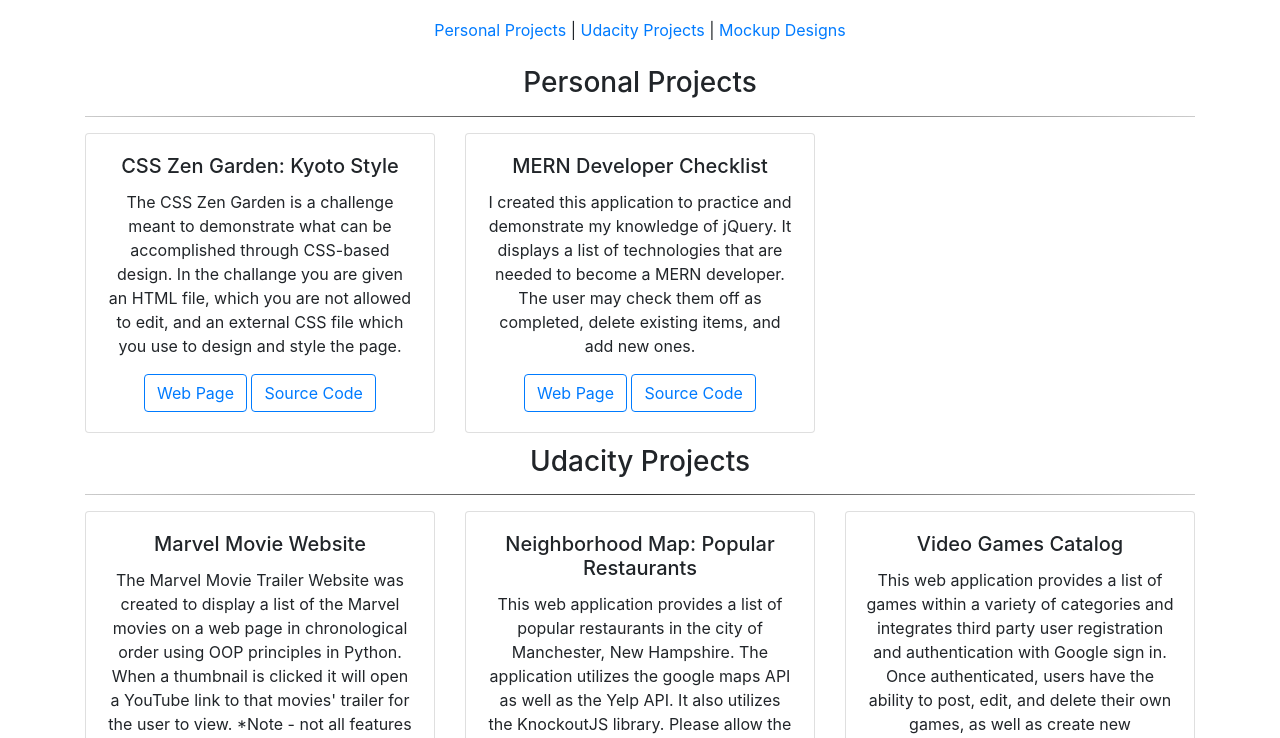
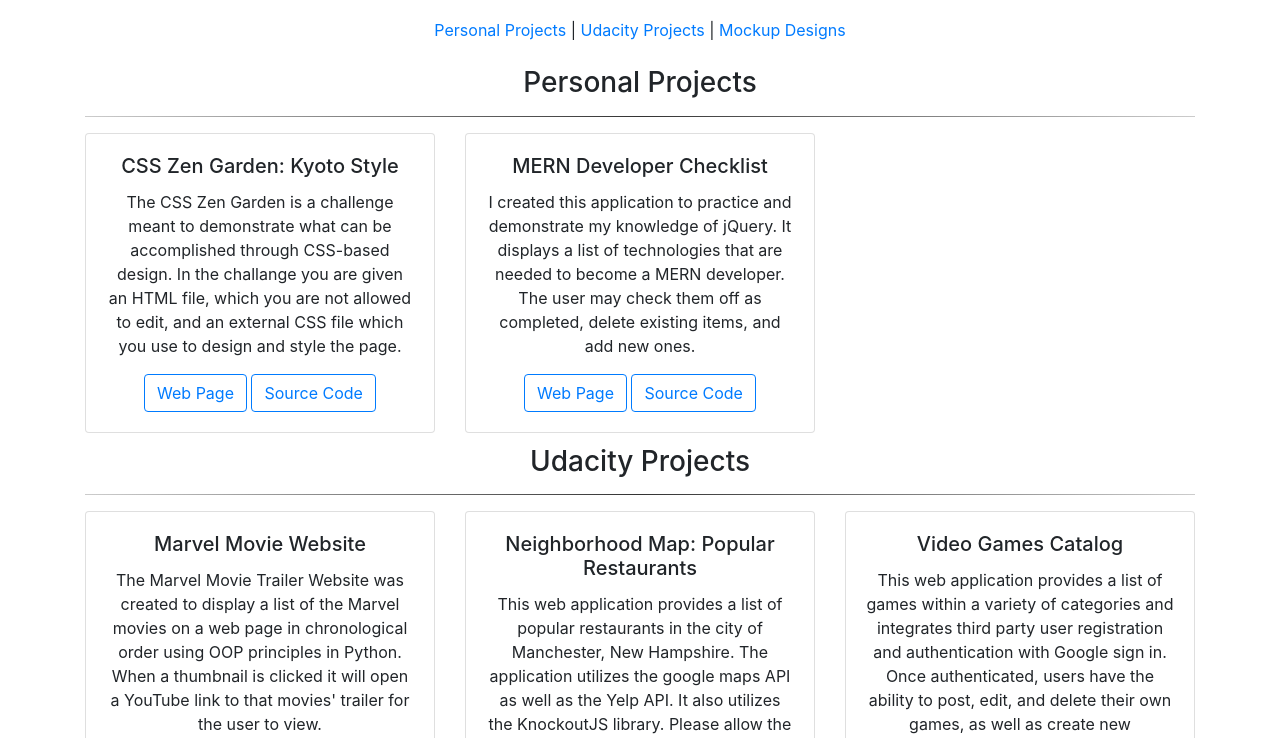
Before and after one commit to pduhamel2/pduhamel2.github.io, a plain HTML site: page projects.html in a window 1280 px wide. Shown: the part 62-800 px from the top of the page. Drawn offline with nearby package versions, Linux system fonts and the light colour scheme.

Commit message:
Update projects.html

```diff
--- a/projects.html
+++ b/projects.html
@@ -80,8 +80,7 @@
                             <p class="card-text">
                                 The Marvel Movie Trailer Website was created to display a list of the Marvel movies on a web page in
                                 chronological order using OOP principles in Python. When a thumbnail is clicked it will open a YouTube
-                                link to that movies' trailer for the user to view. *Note - not all features of this website are working
-                                correctly through GitHub Pages.*
+                                link to that movies' trailer for the user to view.
                             </p>
                             <a href="udacity-projects\movie-website\marvel_movie_list.html" target="_blank" class="btn btn-outline-primary">Web Page</a>
                             <a href="https://github.com/pduhamel2/pduhamel2.github.io/tree/master/udacity-projects/movie-website" target="_blank" class="btn btn-outline-primary">Source Code</a>
```
